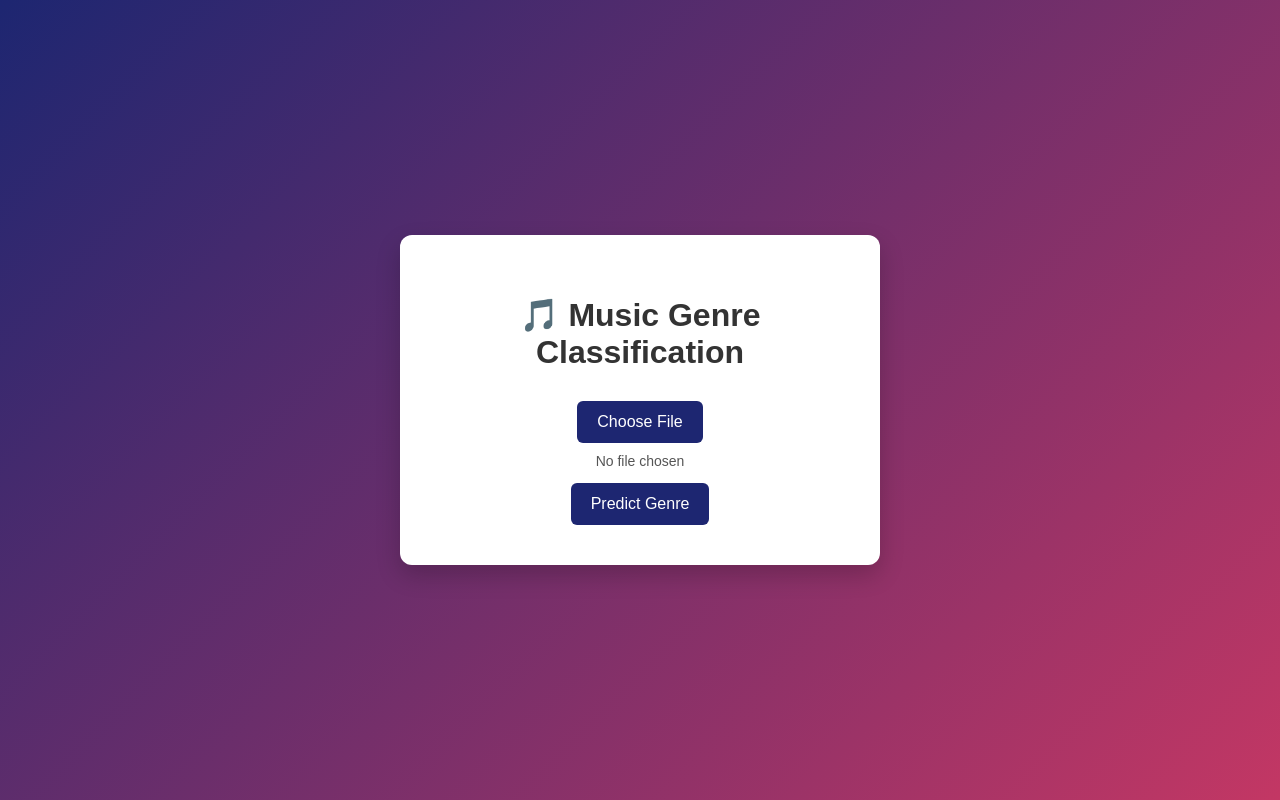
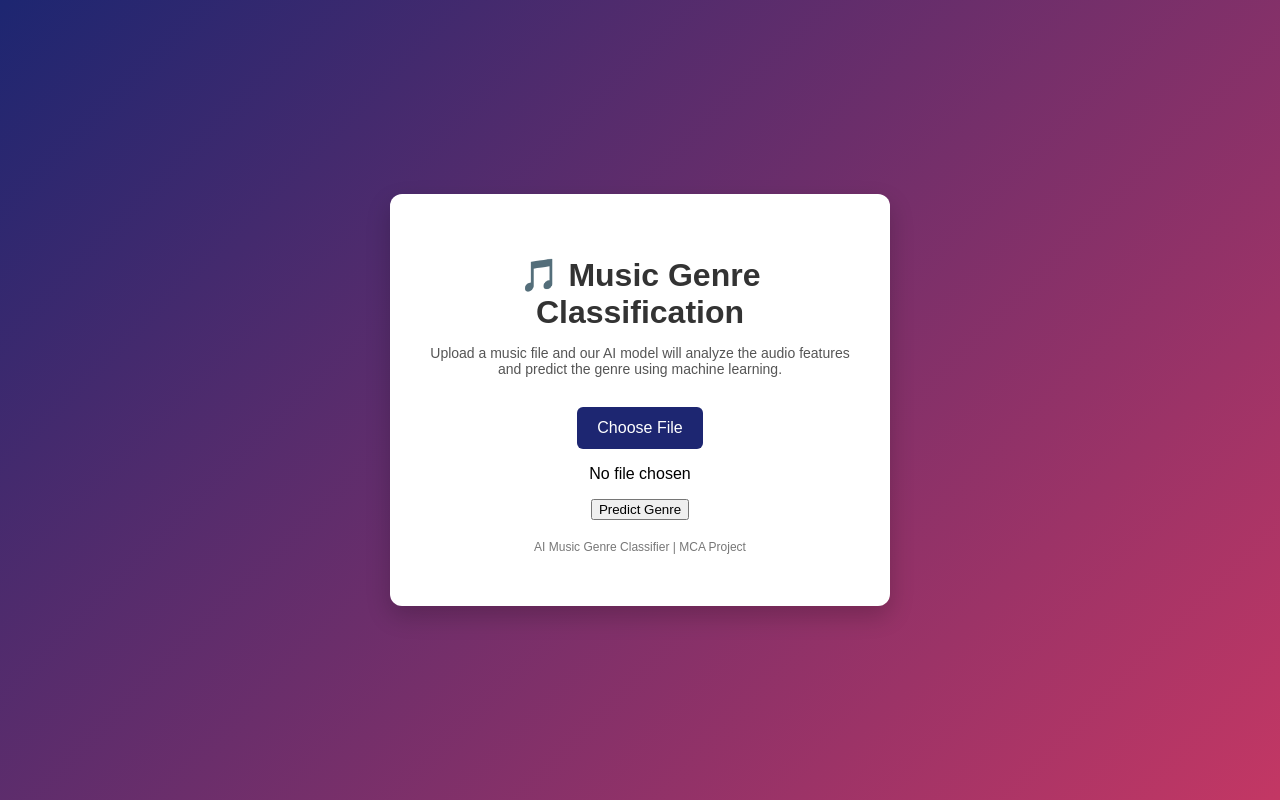
Before and after one commit to Varunvick/Music-Genre-Classification-Project, a Flask app: page / in a window 1280 px wide. Run offline with Flask 3, Linux system fonts and the light colour scheme; parts of the project's set-up code (start-up, migrations or seed data) failed here and were passed over.

Commit message:
UI improvements

```diff
--- a/webapp/static/style.css
+++ b/webapp/static/style.css
@@ -12,48 +12,26 @@ body{
 background:white;
 padding:40px;
 border-radius:12px;
-    width:400px;
+width:420px;
 text-align:center;
 box-shadow:0 10px 25px rgba(0,0,0,0.2);
 }
 
 h1{
-    margin-bottom:20px;
+margin-bottom:10px;
 color:#333;
 }
 
-input[type="file"]{
-    margin:20px 0;
+.description{
+color:#555;
+font-size:14px;
+margin-bottom:20px;
 }
 
-button{
-    background:#1d2671;
-    color:white;
-    border:none;
-    padding:12px 20px;
-    border-radius:6px;
-    font-size:16px;
-    cursor:pointer;
-    transition:0.3s;
-}
-
-button:hover{
-    background:#c33764;
-}
-
-.result{
-    margin-top:20px;
-    font-size:20px;
-    color:#1d2671;
-    font-weight:bold;
-}
-
-/* hide original file input */
 input[type="file"]{
 display:none;
 }
 
-/* custom upload button */
 .custom-file-upload{
 background:#1d2671;
 color:white;
@@ -65,12 +43,43 @@ margin-top:10px;
 transition:0.3s;
 }
 
-.custom-file-upload:hover{
-background:#c33764;
+.custom-file-upload:hover
+
+button{
+background:#1d2671;
+color:white;
+border:none;
+padding:12px 20px;
+border-radius:6px;
+font-size:16px;
+cursor:pointer;
+margin-top:15px;
+transition:0.3s;
 }
+
+button:hover
 
 #file-name{
 margin-top:10px;
+font-size:14px;
 color:#555;
+}
+
+.result{
+margin-top:20px;
+font-size:22px;
+color:#c33764;
+font-weight:bold;
+}
+
+#loading{
+margin-top:10px;
+color:#333;
 font-size:14px;
 }
+
+.footer{
+margin-top:20px;
+font-size:12px;
+color:#777;
+}
--- a/webapp/templates/index.html
+++ b/webapp/templates/index.html
@@ -1,10 +1,11 @@
 <!DOCTYPE html>
-<!DOCTYPE html>
-<html>
+<html lang="en">
+
 <head>
-    <title>Music Genre Classification</title>
+<meta charset="UTF-8">
+<title>Music Genre Classification</title>
 
-    <link rel="stylesheet" href="{{ url_for('static', filename='style.css') }}">
+<link rel="stylesheet" href="{{ url_for('static', filename='style.css') }}">
 
 </head>
 
@@ -14,9 +15,16 @@
 
 <h1>🎵 Music Genre Classification</h1>
 
+<p class="description">
+Upload a music file and our AI model will analyze the audio features
+and predict the genre using machine learning.
+</p>
+
 <form action="/predict" method="post" enctype="multipart/form-data">
 
-<label for="file-upload" class="custom-file-upload">Choose File</label>
+<label for="file-upload" class="custom-file-upload">
+Choose File
+</label>
 
 <input id="file-upload" type="file" name="file" accept=".wav" required>
 
@@ -24,22 +32,41 @@
 
 <button type="submit">Predict Genre</button>
 
+<p id="loading" style="display:none;">Analyzing music... 🎧</p>
+
 </form>
 
 {% if genre %}
 <div class="result">
 Predicted Genre: {{ genre }}
 </div>
+
+<br>
+
+<button onclick="window.location.href='/'">
+Upload Another Song
+</button>
 {% endif %}
 
+<p class="footer">
+AI Music Genre Classifier | MCA Project
+</p>
+
 </div>
+
 <script>
+
 const fileInput = document.getElementById("file-upload");
 const fileName = document.getElementById("file-name");
 
 fileInput.addEventListener("change", function(){
-    fileName.textContent = fileInput.files[0].name;
+fileName.textContent = fileInput.files[0].name;
 });
+
+document.querySelector("form").addEventListener("submit", function(){
+document.getElementById("loading").style.display = "block";
+});
+
 </script>
 
 </body>
```
Lines whose indentation alone changed are shown as unchanged.
